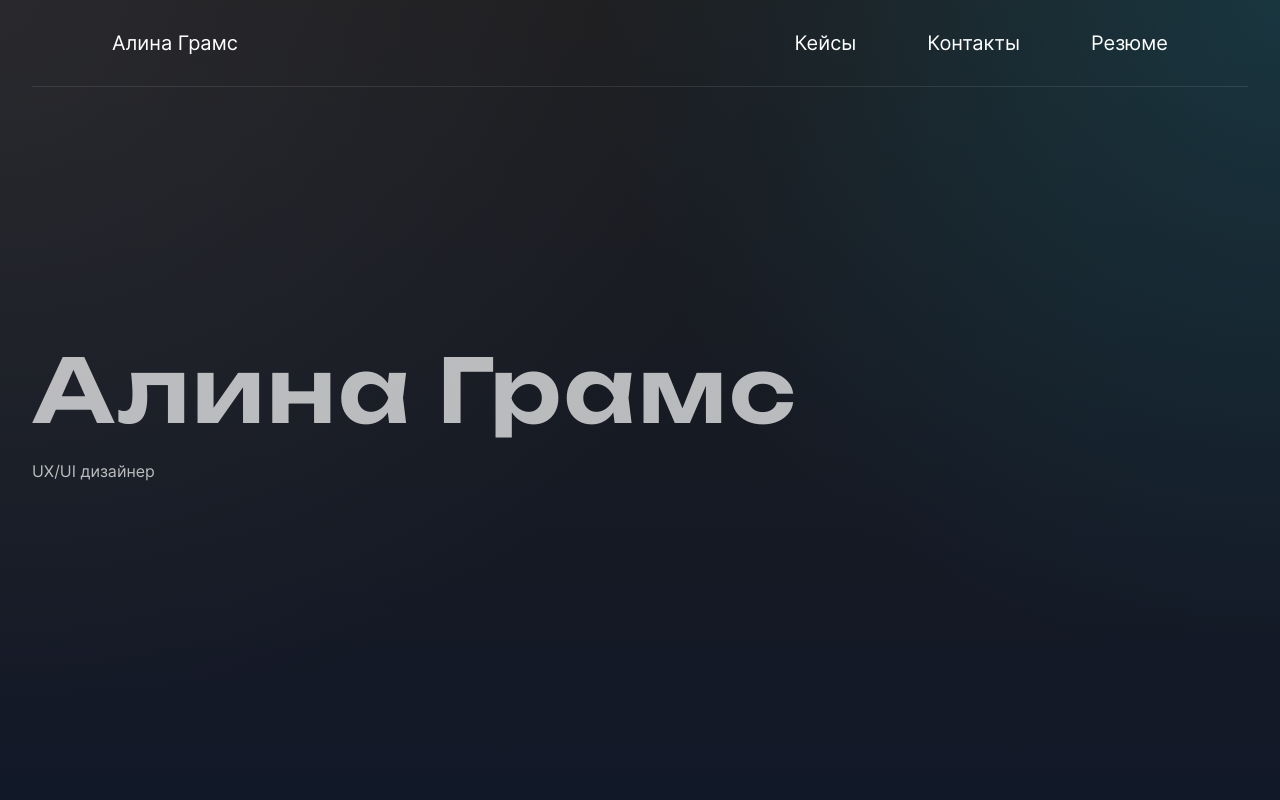
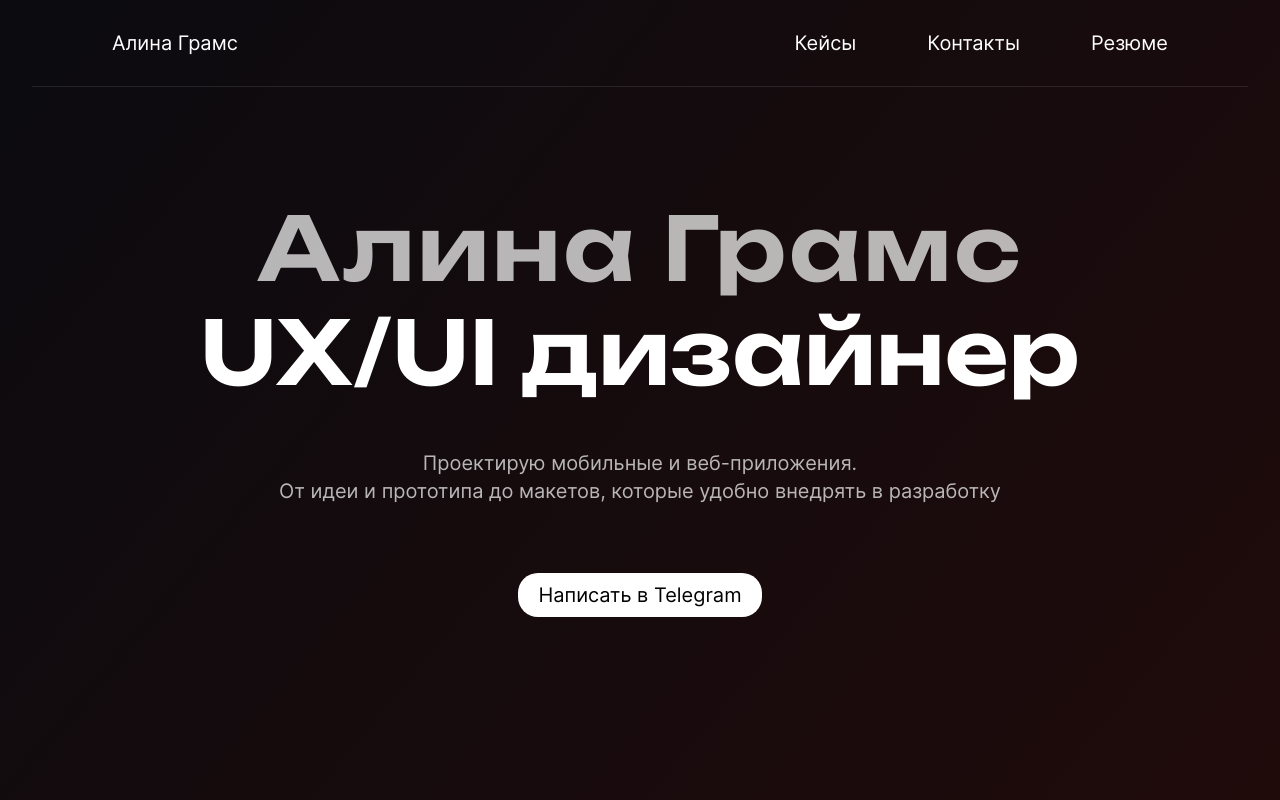
Before and after one commit to AlexanderGrams/portfolio-landing, a Vue app: page / in a window 1280 px wide. Shown: the top 800 px of the page. Built offline with nearby package versions, Linux system fonts and the light colour scheme.

Commit message:
сверстал первый блок

```diff
--- a/src/components/HeroSection.vue
+++ b/src/components/HeroSection.vue
@@ -1,8 +1,25 @@
 <template>
-  <section class="hero-section">
+  <section class="hero-section" aria-labelledby="hero-title">
     <div class="hero-section__content">
-      <h1 class="hero-section__title">Алина Грамс</h1>
-      <p class="hero-section__subtitle">UX/UI дизайнер</p>
+      <h1 id="hero-title" class="hero-section__title">
+        <span class="hero-section__title-main">Алина Грамс</span>
+        <span class="hero-section__title-accent">UX/UI дизайнер</span>
+      </h1>
+
+      <p class="hero-section__description">
+        Проектирую мобильные и веб-приложения.
+        <br />
+        От идеи и прототипа до макетов, которые удобно внедрять в разработку
+      </p>
+
+      <a
+        class="hero-section__cta"
+        href="https://t.me/..."
+        target="_blank"
+        rel="noreferrer"
+      >
+        Написать в Telegram
+      </a>
     </div>
   </section>
 </template>
--- a/src/styles/base/_variables.scss
+++ b/src/styles/base/_variables.scss
@@ -5,9 +5,12 @@
   --font-mono: "JetBrains Mono", "Fira Code", Consolas, monospace;
 
   --color-bg: #1d1d1f;
-  --color-surface: #111827;
+  --color-bg-inversion: #ffffff;
+
   --color-text: #ffffff;
+  --color-text-inversion: #000000;
   --color-text-muted: #ffffffb3;
+
   --color-border: #ffffff1a;
 
   --content-max-width: 1440px;
--- a/src/styles/components/_hero-section.scss
+++ b/src/styles/components/_hero-section.scss
@@ -1,26 +1,152 @@
 .hero-section {
-  min-height: calc(100dvh - 88px);
+  min-height: calc(100dvh - 120px);
   display: flex;
   align-items: center;
-  padding-bottom: 64px;
+  justify-content: center;
+  padding: 40px 24px 80px;
 }
 
 .hero-section__content {
+  max-width: 890px;
+  text-align: center;
 }
 
 .hero-section__title {
   margin: 0;
+  line-height: 1.18;
+}
+
+.hero-section__title-main,
+.hero-section__title-accent {
+  display: block;
   font-family: var(--font-heading);
   font-weight: 600;
   font-size: 88px;
-  line-height: 118%;
-  letter-spacing: 0.03em;
-  color: rgba(255, 255, 255, 0.7);
+  letter-spacing: 0;
 }
 
-.hero-section__subtitle {
-  margin-top: 16px;
-  margin-bottom: 0;
-  font-size: 1rem;
+.hero-section__title-main {
   color: var(--color-text-muted);
+  letter-spacing: 0.03em;
 }
+
+.hero-section__title-accent {
+  color: var(--color-text);
+}
+
+.hero-section__description {
+  margin: 45px auto 0;
+  max-width: 730px;
+  font-family: var(--font-ui);
+  color: var(--color-text-muted);
+  font-weight: 400;
+  font-size: 20px;
+  line-height: 1.4;
+  text-align: center;
+}
+
+.hero-section__cta {
+  margin-top: 68px;
+  padding: 8px 20px;
+  position: relative;
+  display: inline-flex;
+  align-items: center;
+  justify-content: center;
+  overflow: hidden;
+  min-width: 220px;
+  border-radius: 20px;
+  background: var(--color-bg-inversion);
+  color: var(--color-text-inversion);
+  font-family: var(--font-ui);
+  font-weight: 400;
+  font-size: 20px;
+  line-height: 1.4;
+  letter-spacing: 0em;
+  text-decoration: none;
+  z-index: 0;
+  transition:
+    background-color 0.2s ease,
+    color 0.2s ease,
+    box-shadow 0.28s ease;
+}
+
+.hero-section__cta::before {
+  content: "";
+  position: absolute;
+  top: -10%;
+  left: -180%;
+  width: 60%;
+  height: 120%;
+  background: linear-gradient(
+    100deg,
+    rgba(255, 255, 255, 0) 0%,
+    rgba(255, 255, 255, 0.72) 50%,
+    rgba(255, 255, 255, 0) 100%
+  );
+  border-radius: inherit;
+  opacity: 0;
+  pointer-events: none;
+  transition:
+    left 1s linear,
+    opacity 0.08s ease;
+}
+
+.hero-section__cta:hover {
+  background-color: #f3f3f3;
+  box-shadow:
+    0 8px 20px rgba(255, 255, 255, 0.2),
+    0 0 0 1px rgba(255, 255, 255, 0.28) inset;
+}
+
+.hero-section__cta:focus-visible {
+  background-color: #f3f3f3;
+  box-shadow:
+    0 8px 20px rgba(255, 255, 255, 0.2),
+    0 0 0 1px rgba(255, 255, 255, 0.28) inset;
+}
+
+.hero-section__cta:hover::before,
+.hero-section__cta:focus-visible::before {
+  opacity: 1;
+  left: 150%;
+}
+
+@media (max-width: 1024px) {
+  .hero-section {
+    min-height: calc(100dvh - 110px);
+    padding-top: 32px;
+  }
+
+  .hero-section__description {
+    max-width: 560px;
+  }
+}
+
+@media (max-width: 640px) {
+  .hero-section {
+    justify-content: flex-start;
+    text-align: left;
+    padding: 24px 0 48px;
+  }
+
+  .hero-section__content {
+    text-align: left;
+  }
+
+  .hero-section__title-accent {
+    margin-top: 10px;
+  }
+
+  .hero-section__description {
+    margin-top: 22px;
+  }
+
+  .hero-section__description br {
+    display: none;
+  }
+
+  .hero-section__cta {
+    width: 100%;
+    max-width: 320px;
+  }
+}
--- a/src/styles/layout/_page.scss
+++ b/src/styles/layout/_page.scss
@@ -6,10 +6,8 @@
 
 .page__hero {
   min-height: 100dvh;
-  background:
-    radial-gradient(circle at top right, rgba(14, 116, 144, 0.28), transparent 45%),
-    radial-gradient(circle at top left, rgba(63, 63, 70, 0.36), transparent 50%),
-    linear-gradient(180deg, var(--color-bg) 0%, var(--color-surface) 100%);
+  background: -webkit-linear-gradient(130deg, #0b0b10, #200b0b);
+  background: linear-gradient(130deg, #0b0b10, #200b0b);
 }
 
 .page__container {
```
